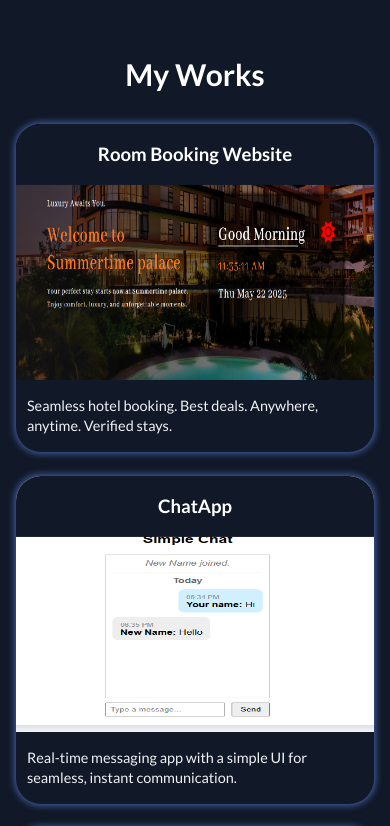
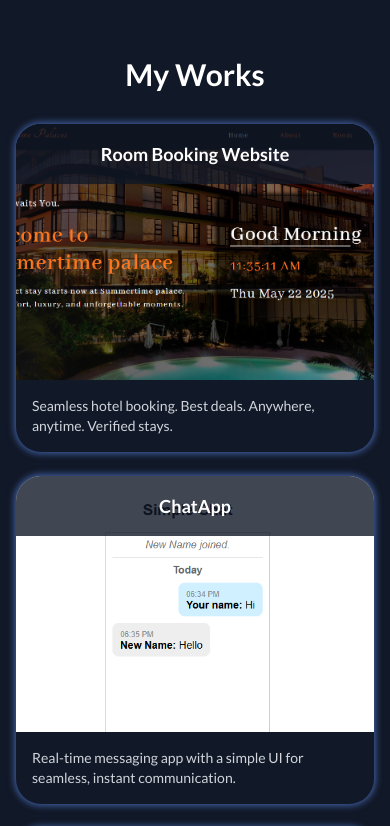
Before and after one commit to Lifelight270/portfollio, a Next.js app: page / in a window 390 px wide. Shown: the part 3720-4546 px from the top of the page. Built offline with nearby package versions, Linux system fonts and the light colour scheme.

Commit message:
everything is up to date

```diff
--- a/package.json
+++ b/package.json
@@ -15,6 +15,7 @@
     "express-rate-limit": "^7.5.0",
     "framer-motion": "^12.12.1",
     "next": "^15.5.9",
+    "nodemailer": "^7.0.12",
     "react": "^19.2.3",
     "react-dom": "^19.2.3",
     "react-icons": "^5.4.0",
--- a/src/app/components/CursorTrail.tsx
+++ b/src/app/components/CursorTrail.tsx
@@ -1,9 +1,9 @@
-'use client'
+"use client"
 
-import { motion, useMotionValue, useSpring } from 'framer-motion'
-import { useEffect } from 'react'
+import { motion, useMotionValue, useSpring } from "framer-motion"
+import { useEffect } from "react"
 
-// ✅ Custom hook to create a spring-based motion dot
+// ✅ Custom hook for spring-based motion dot
 function useCursorDot() {
   const x = useMotionValue(0)
   const y = useMotionValue(0)
@@ -23,7 +23,7 @@ const CursorTrail: React.FC = () => {
   const mouseX = useMotionValue(0)
   const mouseY = useMotionValue(0)
 
-  // ✅ Call useCursorDot eight times directly
+  // ✅ Call hooks at top level
   const dot0 = useCursorDot()
   const dot1 = useCursorDot()
   const dot2 = useCursorDot()
@@ -41,15 +41,15 @@ const CursorTrail: React.FC = () => {
       mouseY.set(e.clientY)
     }
 
-    window.addEventListener('mousemove', moveHandler)
-    return () => window.removeEventListener('mousemove', moveHandler)
+    window.addEventListener("mousemove", moveHandler)
+    return () => window.removeEventListener("mousemove", moveHandler)
   }, [mouseX, mouseY])
 
   useEffect(() => {
-    const unsubX = mouseX.on('change', (val) => {
+    const unsubX = mouseX.on("change", (val) => {
       dot0.set(val, dot0.rawY.get())
     })
-    const unsubY = mouseY.on('change', (val) => {
+    const unsubY = mouseY.on("change", (val) => {
       dot0.set(dot0.rawX.get(), val)
     })
 
@@ -65,7 +65,7 @@ const CursorTrail: React.FC = () => {
       unsubY()
       clearInterval(interval)
     }
-  }, [mouseX, mouseY])
+  }, [mouseX, mouseY, dots])
 
   return (
     <>
@@ -76,13 +76,13 @@ const CursorTrail: React.FC = () => {
             width: 12 - i * 0.8,
             height: 12 - i * 0.8,
             backgroundColor: `hsl(${200 + i * 10}, 100%, 60%)`,
-            borderRadius: '50%',
-            position: 'fixed',
+            borderRadius: "50%",
+            position: "fixed",
             top: 0,
             left: 0,
             translateX: dot.x,
             translateY: dot.y,
-            pointerEvents: 'none',
+            pointerEvents: "none",
             zIndex: 9999 - i,
             opacity: 1 - i * 0.1,
           }}
--- a/src/app/components/Education.tsx
+++ b/src/app/components/Education.tsx
@@ -1,21 +1,19 @@
-"use client";
+"use client"
 
-import React from "react";
-import { FaGraduationCap } from "react-icons/fa";
-import { motion, useAnimation } from "framer-motion";
-import { useInView } from "react-intersection-observer";
+import React from "react"
+import { FaGraduationCap } from "react-icons/fa"
+import { motion, useAnimation, easeOut } from "framer-motion"
+import { useInView } from "react-intersection-observer"
 
-// 1. Timeline item interface
 interface Milestone {
-  id: number;
-  date: string;
-  title: string;
-  icon: React.FC<{ className?: string }>;
-  color: string;
-  description: string;
+  id: number
+  date: string
+  title: string
+  icon: React.FC<{ className?: string }>
+  color: string
+  description: string
 }
 
-// 2. Timeline data
 const timelineData: Milestone[] = [
   {
     id: 1,
@@ -44,9 +42,8 @@ const timelineData: Milestone[] = [
     description:
       "Currently pursuing studies in software development, data structures, algorithms, and embedded systems.",
   },
-];
+]
 
-// 3. Main timeline wrapper
 const Education: React.FC = () => {
   return (
     <section id="education">
@@ -54,73 +51,61 @@ const Education: React.FC = () => {
         <h2 className="text-3xl sm:text-4xl font-bold text-center mb-20">
           Education
         </h2>
-
         <div className="relative w-full max-w-3xl mx-auto">
-          {/* Vertical center line */}
           <div className="hidden md:block absolute left-1/2 top-0 h-full w-1 bg-gray-700 opacity-30 -translate-x-1/2 z-0" />
-
           {timelineData.map((milestone, index) => (
-            <MilestoneItem
-              key={milestone.id}
-              milestone={milestone}
-              index={index}
-            />
+            <MilestoneItem key={milestone.id} milestone={milestone} index={index} />
           ))}
         </div>
       </div>
     </section>
-  );
-};
+  )
+}
 
-export default Education;
+export default Education
 
-// 4. Individual milestone item
 const MilestoneItem: React.FC<{ milestone: Milestone; index: number }> = ({
   milestone,
   index,
 }) => {
-  const controls = useAnimation();
-  const { ref, inView } = useInView({ triggerOnce: true, threshold: 0.3 });
+  const controls = useAnimation()
+  const { ref, inView } = useInView({ triggerOnce: true, threshold: 0.3 })
 
   React.useEffect(() => {
-    if (inView) controls.start("visible");
-  }, [inView, controls]);
+    if (inView) controls.start("visible")
+  }, [inView, controls])
 
-  const Icon = milestone.icon;
-  const isLeft = index % 2 === 0;
+  const Icon = milestone.icon
+  const isLeft = index % 2 === 0
 
-  // Animation variants
   const cardVariants = {
     hidden: { opacity: 0, x: isLeft ? -100 : 100, scale: 0.9 },
     visible: {
       opacity: 1,
       x: 0,
       scale: 1,
-      transition: { duration: 0.6, ease: "easeOut" },
+      transition: { duration: 0.6, ease: easeOut }, // ✅ fixed
     },
-  };
+  }
 
   const lineVariants = {
     hidden: { width: 0 },
     visible: {
       width: "60px",
-      transition: { duration: 0.6, ease: "easeOut" },
+      transition: { duration: 0.6, ease: easeOut }, // ✅ fixed
     },
-  };
+  }
 
   const verticalLineVariants = {
     hidden: { height: 0 },
     visible: {
       height: "100%",
-      transition: { duration: 0.6, ease: "easeOut" },
+      transition: { duration: 0.6, ease: easeOut }, // ✅ fixed
     },
-  };
+  }
 
   return (
-    <div
-      ref={ref}
-      className="relative z-10 mb-20 flex flex-col md:flex-row items-center w-full">
-      {/* Vertical animation bar segment (desktop only) */}
+    <div ref={ref} className="relative z-10 mb-20 flex flex-col md:flex-row items-center w-full">
       <motion.div
         initial="hidden"
         animate={controls}
@@ -128,46 +113,34 @@ const MilestoneItem: React.FC<{ milestone: Milestone; index: number }> = ({
         className="hidden md:block absolute left-1/2 top-0 w-1 bg-gradient-to-b from-transparent to-white transform -translate-x-1/2 z-0 origin-top"
       />
 
-      {/* Side spacer (desktop only) */}
-      <div
-        className={`hidden md:block md:w-1/2 ${
-          isLeft ? "md:pr-[100px] md:order-1" : "md:pl-[100px] md:order-2"
-        }`}
-      />
+      <div className={`hidden md:block md:w-1/2 ${isLeft ? "md:pr-[100px] md:order-1" : "md:pl-[100px] md:order-2"}`} />
 
-      {/* Connector line from center to card (desktop only) */}
       <motion.div
         initial="hidden"
         animate={controls}
         variants={lineVariants}
-        className={`hidden md:block h-1 bg-white absolute top-1/2 z-10 ${
-          isLeft ? "left-1/2" : "right-1/2"
-        } transform -translate-y-1/2`}
+        className={`hidden md:block h-1 bg-white absolute top-1/2 z-10 ${isLeft ? "left-1/2" : "right-1/2"} transform -translate-y-1/2`}
       />
 
-      {/* Card content */}
       <motion.div
         initial="hidden"
         animate={controls}
         variants={cardVariants}
-        className={`w-full md:w-1/2 p-4 sm:p-6 rounded-xl shadow-lg ${
-          milestone.color
-        } text-white z-10 ${
+        className={`w-full md:w-1/2 p-4 sm:p-6 rounded-xl shadow-lg ${milestone.color} text-white z-10 ${
           isLeft ? "md:order-2 md:ml-[60px]" : "md:order-1 md:mr-[60px]"
-        }`}>
+        }`}
+      >
         <div className="flex flex-col items-start">
           <div className="flex items-center mb-3">
             <div className="bg-white p-2 rounded-full shadow">
               <Icon className="text-xl sm:text-2xl text-gray-900" />
             </div>
-            <span className="ml-3 text-sm sm:text-base font-semibold">
-              {milestone.date}
-            </span>
+            <span className="ml-3 text-sm sm:text-base font-semibold">{milestone.date}</span>
           </div>
           <h3 className="text-lg sm:text-xl font-bold">{milestone.title}</h3>
           <p className="text-sm mt-2 text-white/90">{milestone.description}</p>
         </div>
       </motion.div>
     </div>
-  );
-};
+  )
+}
--- a/src/app/components/Portfolio.tsx
+++ b/src/app/components/Portfolio.tsx
@@ -1,38 +1,37 @@
-// src/components/Portfolio.tsx
 "use client";
 
 import React from "react";
-import { easeInOut, motion } from "framer-motion";
-// import { p } from "framer-motion/client";
+import Image from "next/image";
+import { motion, easeInOut } from "framer-motion";
 
 const Portfolio: React.FC = () => {
   const projects = [
     {
       title: "Room Booking Website",
-      src: "roombook.png",
+      src: "/roombook.png",
       link: "https://hotel-room-book.vercel.app/",
       description:
         "Seamless hotel booking. Best deals. Anywhere, anytime. Verified stays.",
     },
     {
       title: "ChatApp",
-      src: "ChatApp.png",
+      src: "/ChatApp.png",
       link: "https://chatapp-p1zd.onrender.com",
       description:
         "Real-time messaging app with a simple UI for seamless, instant communication.",
     },
     {
       title: "Note App",
-      src: "Noteapp.png",
+      src: "/Noteapp.png",
       link: "https://note-app-front-eight.vercel.app/",
       description:
         "Capture thoughts instantly. Organize notes. Sync everywhere. Simple, smart, fast",
     },
     {
       title: "Nepal Police",
-      src: "NepalPolice.png",
+      src: "/NepalPolice.png",
       link: "https://lifelight270.github.io/police-nepal/",
-      description: `A simple site highlighting Nepal Police services and structure.`,
+      description: "A simple site highlighting Nepal Police services and structure.",
     },
   ];
 
@@ -42,38 +41,39 @@ const Portfolio: React.FC = () => {
         <h2 className="text-3xl font-bold text-white mb-8 text-center">
           My Works
         </h2>
-        <div className="grid grid-cols-1 sm:grid-cols-2 lg:grid-cols-3 gap-6  ">
+
+        <div className="grid grid-cols-1 sm:grid-cols-2 lg:grid-cols-3 gap-6">
           {projects.map((project, index) => (
             <a
               key={index}
               href={project.link}
               target="_blank"
               rel="noopener noreferrer"
-              className="block">
+              className="block"
+            >
               <motion.div
                 whileHover={{
-                  scale: 0.97,
-                  boxShadow: "0px 0px 7px 1px rgba(100, 149, 255, 0.59)",
+                  scale: 1.03,
+                  boxShadow: "0px 0px 12px 2px rgba(100, 149, 255, 0.59)",
                 }}
-                // transition={{ type: "spring", stiffness:180 , duration: 0.1 }}
                 transition={{ duration: 0.4, ease: easeInOut }}
-                className="overflow-hidden rounded-[25px] shadow-custom-blue ">
-                <div className="relative">
-                  <img
+                className="overflow-hidden rounded-[25px] shadow-custom-blue"
+              >
+                <div className="relative w-full h-64">
+                  <Image
                     src={project.src}
                     alt={project.title}
-                    className="w-full h-64 object-fill"
+                    fill
+                    style={{ objectFit: "cover" }}
+                    priority
                   />
-                  <h3
-                    className="absolute bg-gray-900 text-white top-0 left-0 w-full text-center text-lg font-semibold px-4 py-4 scale-[1.0309] transition-all duration-300 ease-in-out "
-                  >
+                  <h3 className="absolute bg-gray-900/80 text-white top-0 left-0 w-full text-center text-lg font-semibold px-4 py-4 transition-all duration-300">
                     {project.title}
                   </h3>
                 </div>
-                <div className="p-4 scale-[1.0309]  transition-all duration-300 ease-in-out">
-                  <p className="text-gray-700 text-sm  text-gray-300 " style={{ color: "#F0F2F5" }}>
-                    {project.description}
-                  </p>
+
+                <div className="p-4 transition-all duration-300">
+                  <p className="text-gray-300 text-sm">{project.description}</p>
                 </div>
               </motion.div>
             </a>
--- a/src/pages/api/send-email.tsx
+++ b/src/pages/api/send-email.tsx
@@ -1,7 +1,7 @@
 import { NextApiRequest, NextApiResponse } from "next";
 import nodemailer from "nodemailer";
 import rateLimit from "express-rate-limit";
-import { runMiddleware } from "@/pages/api/utils/rateLimit"; // Adjust path as needed
+import { runMiddleware } from "@/lib/rateLimit"; // Adjust path as needed
 
 
 // 10 requests per 15 minutes
```
Also changed, not shown: src/lib/rateLimit.tsx (renamed from src/pages/api/utils/rateLimit.tsx), 1 other file (tests, documents, lock files or other folders).
